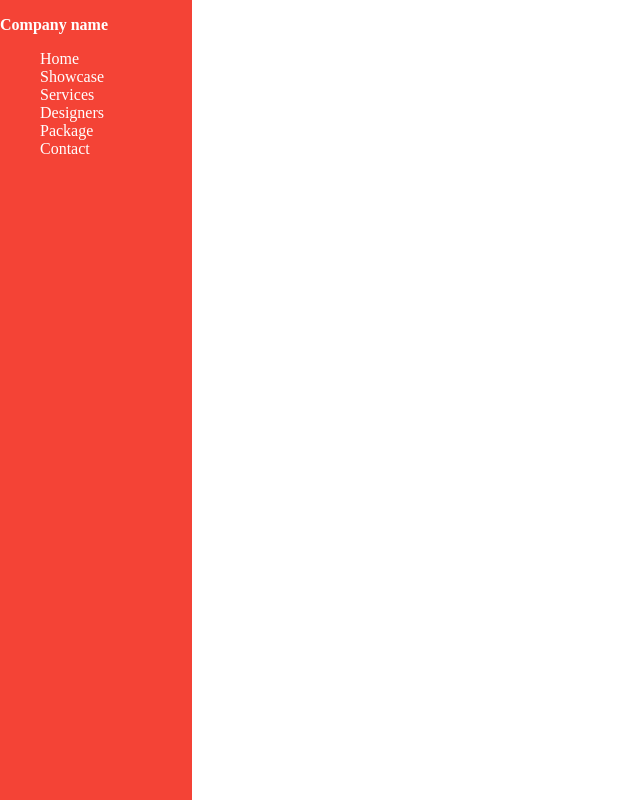
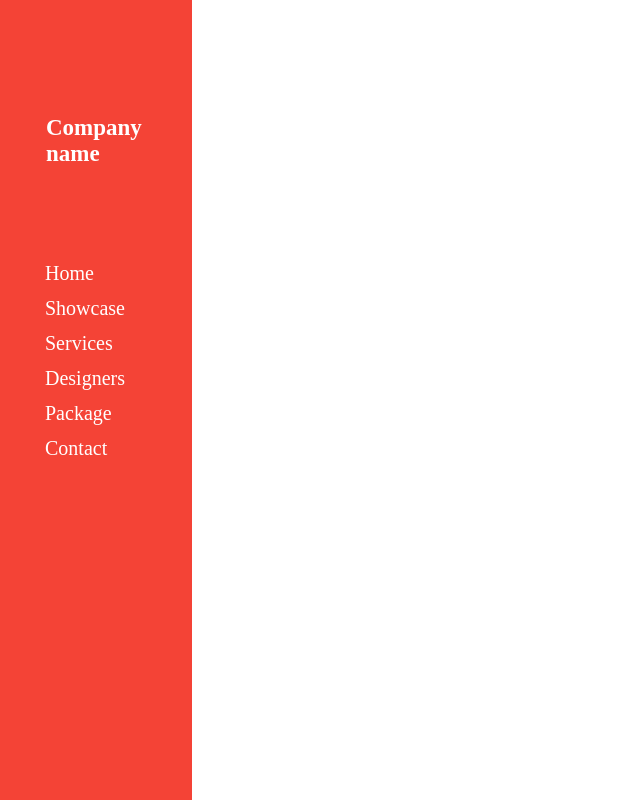
Before and after one commit to Jeremi-code/Interior-Design-Web, a React (Vite) app: page / in a window 1280 px wide. Shown: the whole page, without its empty margins (0-640 px from the left). Built offline with nearby package versions, Linux system fonts and the light colour scheme.

Commit message:
add some features

```diff
--- a/src/css/NavBar.module.css
+++ b/src/css/NavBar.module.css
@@ -5,21 +5,36 @@
     height : 100%;
     position : fixed;
     width : 15%;
-    box-sizing : padding-box;
+    font-size:20px;
 }
+
 .NavMenu {
     list-style-type : none;
     display : flex;
     flex-direction : column;
+    padding : 1em 2em;
+}
+.NavMenu li {
+    padding:6px 5px;
+}
+.NavMenu a{
+    text-decoration:none;
+    color:white;
 
 }
-.NavMenu a {
-    text-decoration:none;
-    color:white;
+.NavMenu li:hover {
+    background-color : white;
+}
+.NavMenu li:hover a {
+    color:black;
 }
 
 .CompanyName {
+    display : flex;
+    flex-direction : column ;
+    margin:4em 5em 2em 2em;
     color : white;
     font-weight : bolder;
+    font-size : 23px;
 
 }
```
